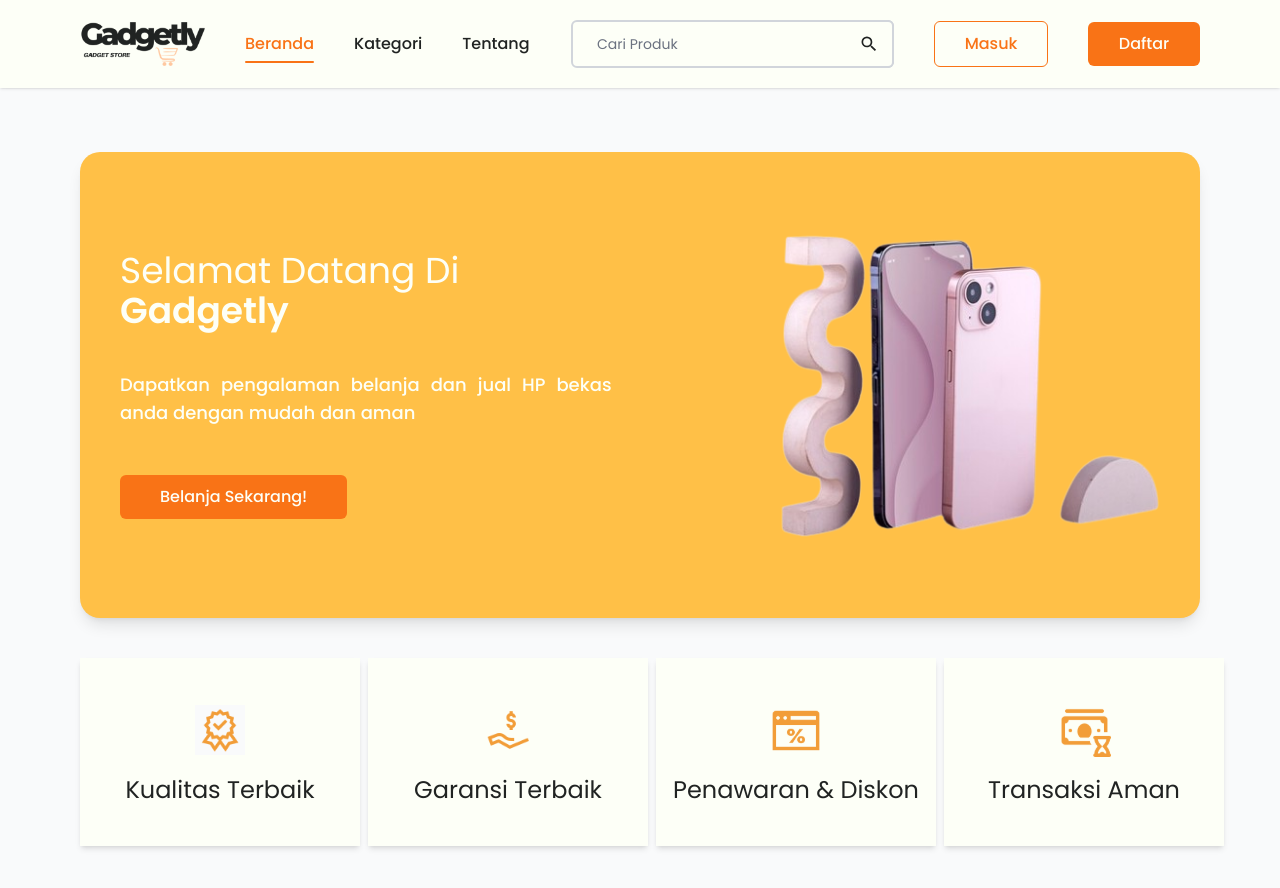
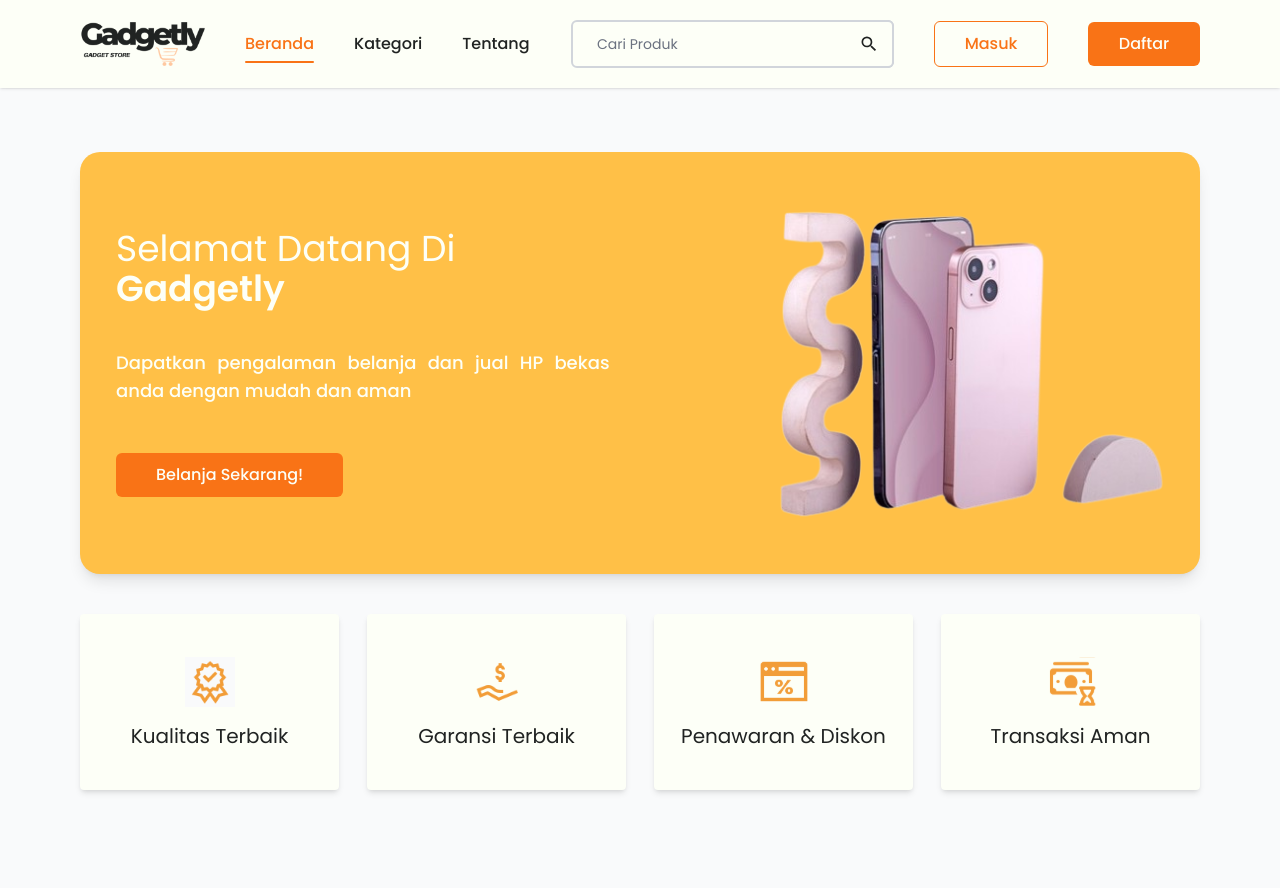
Before and after one commit to HizkiaReppi/gadgetly, a React (Vite) app: page / in a window 1280 px wide. Shown: the top 888 px of the page. Built offline with nearby package versions, Linux system fonts and the light colour scheme; no server answers.

Commit message:
feat: Improve UI consistency in Featured and HeroHomepage components

```diff
--- a/src/components/molecules/Featured.jsx
+++ b/src/components/molecules/Featured.jsx
@@ -1,8 +1,10 @@
 const Featured = ({ icon, text }) => {
   return (
-    <div className="flex w-[280px] flex-col items-center bg-white px-2 py-10 shadow-md">
-      <div className="mb-3 h-16 w-16 flex justify-center items-center">{icon}</div>
-      <p className="text-center text-2xl">{text}</p>
+    <div className="flex w-full flex-col items-center rounded bg-white px-1 py-8 md:py-10 shadow md:px-2 md:shadow-md">
+      <div className="mb-3 flex h-10 w-10 items-center justify-center md:h-14 md:w-14 lg:h-16 lg:w-16">
+        {icon}
+      </div>
+      <p className="text-center text-base md:text-xl lg:text-2xl">{text}</p>
     </div>
   );
 };
--- a/src/components/organisms/FeaturedSection.jsx
+++ b/src/components/organisms/FeaturedSection.jsx
@@ -8,7 +8,7 @@ import {
 
 const FeaturedSection = () => {
   return (
-    <section className="mt-10 grid grid-cols-2 place-content-center gap-8 md:grid-cols-4">
+    <section className="mt-10 grid grid-cols-2 place-content-center justify-items-center gap-6 md:gap-7 lg:gap-8 md:grid-cols-4">
       <Featured icon={<Guarantee />} text="Kualitas Terbaik" />
       <Featured icon={<HandHoldingDollar />} text="Garansi Terbaik" />
       <Featured icon={<Discount />} text="Penawaran & Diskon" />
--- a/src/components/organisms/HeroHomepage.jsx
+++ b/src/components/organisms/HeroHomepage.jsx
@@ -3,7 +3,7 @@ import PicHeadline from "../../assets/homepage/pic-headline.png";
 
 const HeroHomepage = () => {
   return (
-    <section className="mt-16 flex h-full w-full flex-col items-center justify-between gap-10 rounded-[20px] bg-[#FFC047] px-10 py-20 shadow-lg md:flex-row">
+    <section className="mt-16 flex h-full w-full flex-col items-center justify-between gap-10 rounded-[20px] bg-[#FFC047] px-8 md:px-9 lg:px-10 py-14 md:py-17 lg:py-20 shadow-lg md:flex-row">
       <div>
         <h1 className="text-3xl leading-tight text-white md:text-4xl lg:text-5xl">
           Selamat Datang Di{" "}
```
